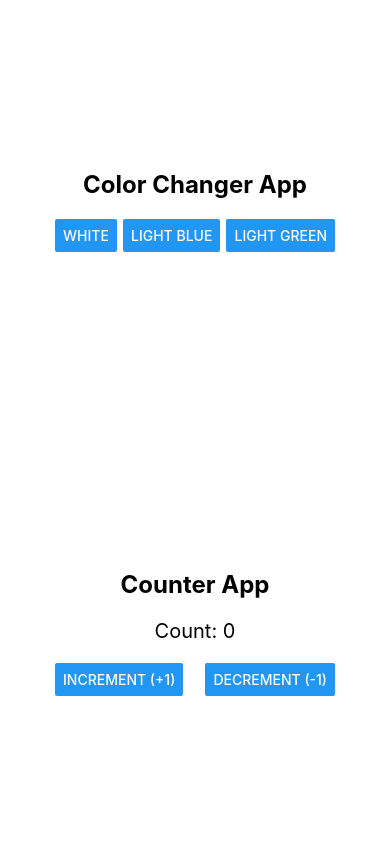
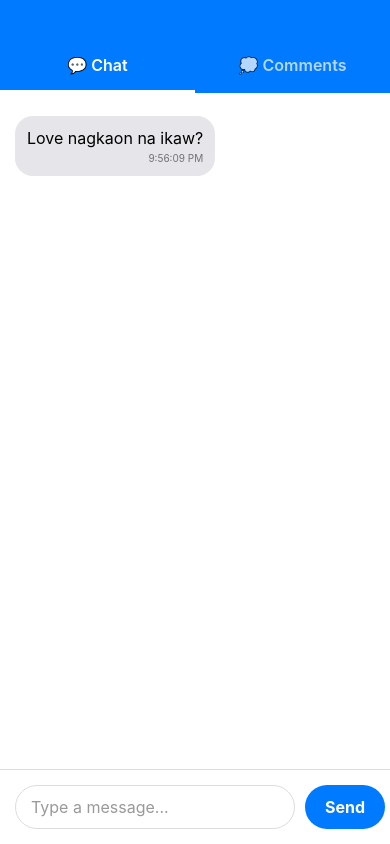
Before and after one commit to Aryang92/F15_Ara_Muring_IT_Elect1, a React Native app: screen / in a window 390 px wide. Built offline with nearby package versions, Linux system fonts and the light colour scheme.

Commit message:
Chat And Comment App

```diff
--- a/App.js
+++ b/App.js
@@ -1,15 +1,15 @@
 import React from 'react';
 import { View } from 'react-native';
-import CounterApp from './CounterApp';
-import ColorChangerApp from './ColorChangerApp';
-//import ChatAndCommentApp from './ChatAndCommentApp';
+//import CounterApp from './CounterApp';
+//import ColorChangerApp from './ColorChangerApp';
+import ChatAndCommentApp from './ChatAndCommentApp';
 
 const App = () => {
   return (
     <View style={{ flex: 1 }}>
-      <ColorChangerApp />
-      <CounterApp/>
-      {/*<ChatAndCommentApp/>*/}
+     {/* <ColorChangerApp /> */}
+      {/*<CounterApp/> */}
+      <ChatAndCommentApp/>
     </View>
   );
 };
```
Also changed, not shown: ChatAndCommentApp.js (line endings or trailing spaces).
